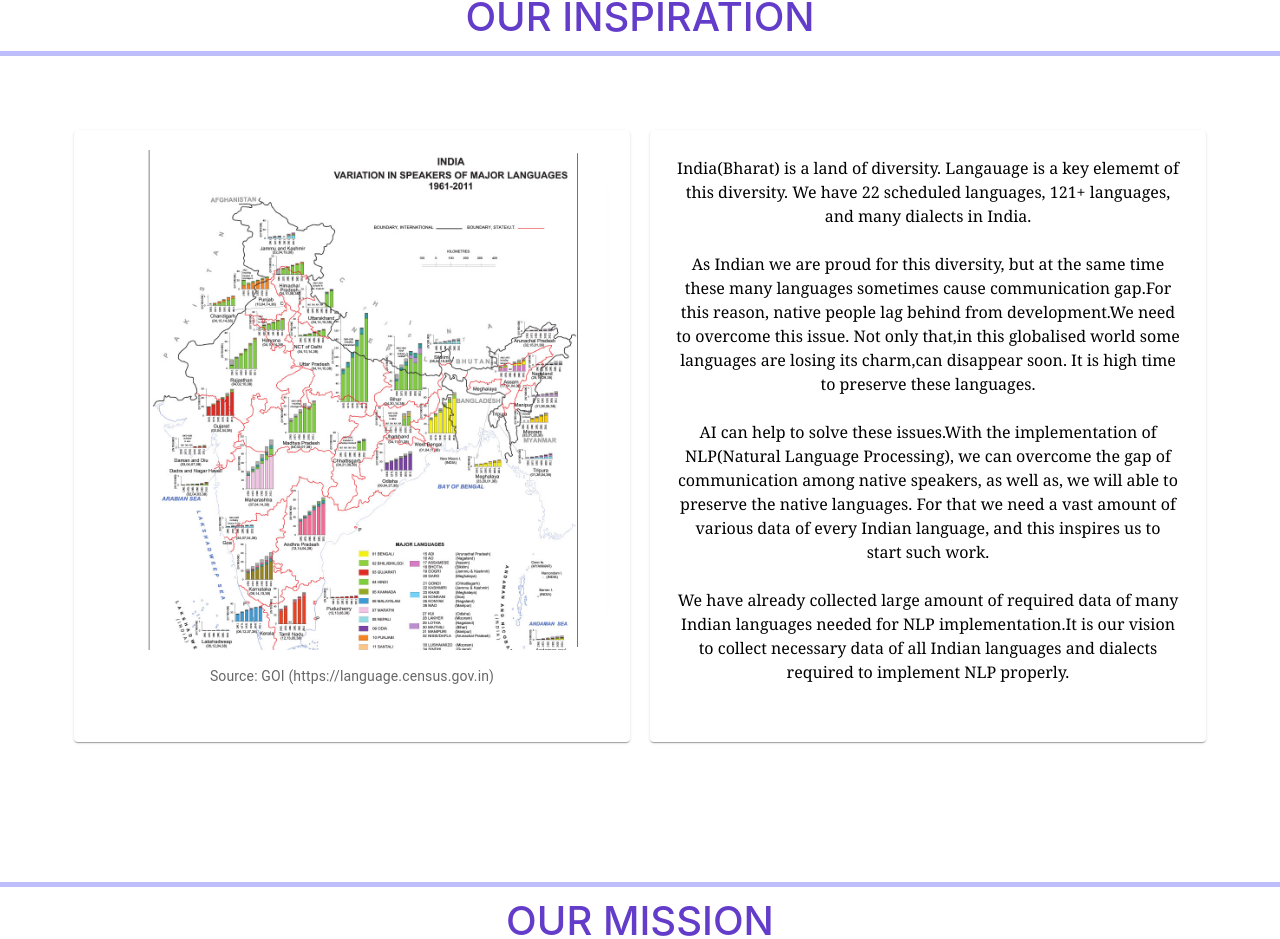
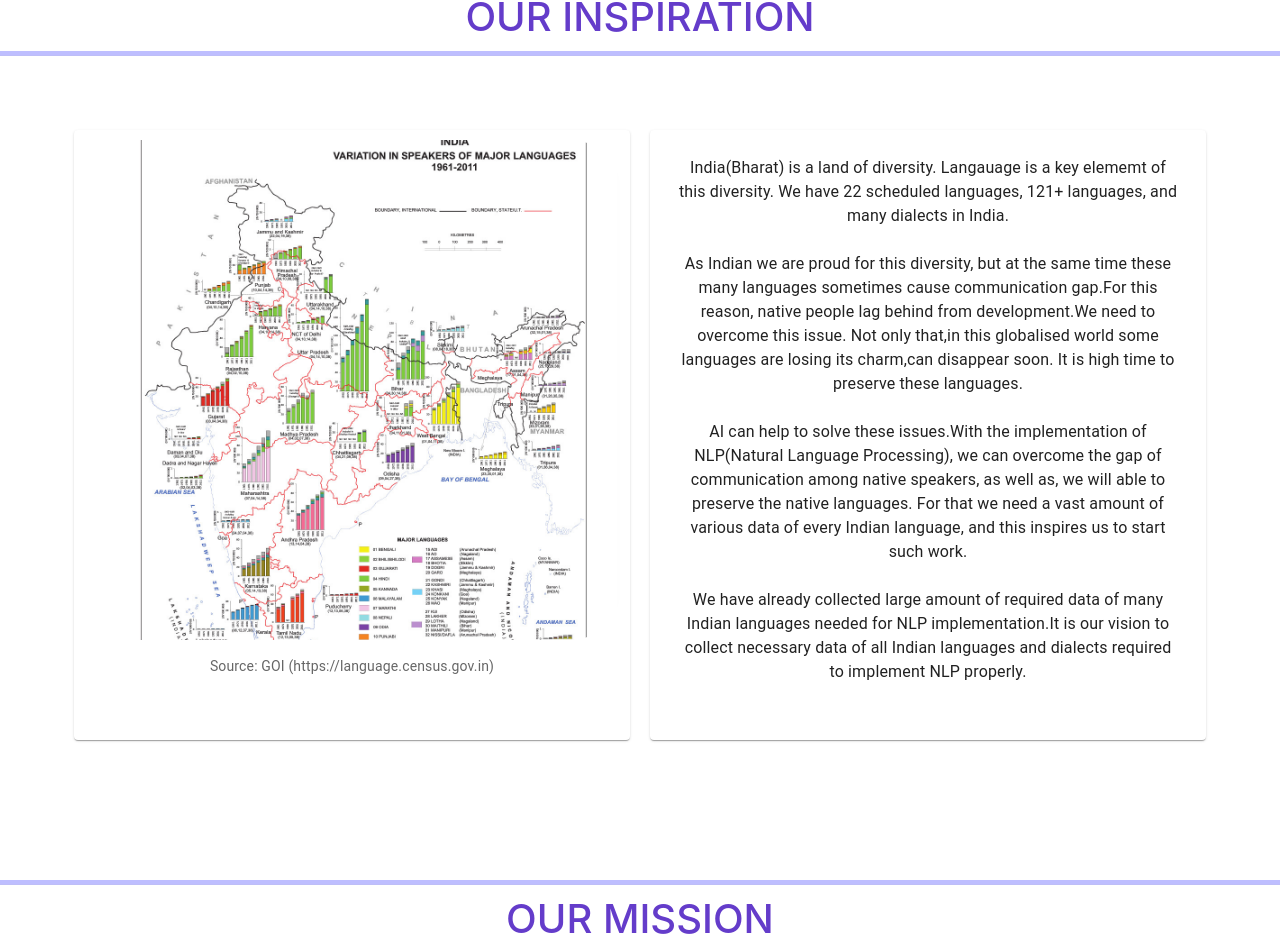
Before and after one commit to TanmoyTheStudent/VaniVerseDemo2, a React (Create React App) app: page /about-us in a window 1280 px wide. Shown: the part 1470-2409 px from the top of the page. Built offline with nearby package versions, Linux system fonts and the light colour scheme.

Commit message:
Update OurInspiration.js

```diff
--- a/src/components/home/sub-components/OurInspiration.js
+++ b/src/components/home/sub-components/OurInspiration.js
@@ -23,9 +23,9 @@ function OurInspiration() {
           <div style={{marginBottom:"150px"}}>
         <Divider
           sx={{
-            backgroundColor: 'blue', // Sets the color of the divider
-            height: '5px',           // Adjust the thickness of the divider
-            margin: '10px 0px',        // Optional: adds margin around the divider
+            backgroundColor: 'blue',
+            height: '5px',
+            margin: '10px 0px',
           }}/>
         <h1 className='d-flex flex-column align-items-center justify-content-center' style={{color:"#643cca"}}>OUR INSPIRATION</h1>
         <Divider
@@ -38,11 +38,12 @@ function OurInspiration() {
     <Container >
         <Grid container spacing={0}  justifyContent="center" style={{marginBottom:"4%"}}>
         <Grid item sm={12} md={6} lg={6}  style={{ display: 'flex', justifyContent: 'center' }}>
-                  <Card sx={{ width: '100%',height:"100%", padding: '20px', margin: '10px'}} align="center" >
+                  <Card sx={{ width: '100%',height:"100%", padding: '10px', margin: '10px'}} align="center" >
                     <CardActionArea onClick={handleClickOpen}>
                       <CardMedia
                         component="img"
-                        height="500"
+                        width="90%"
+                        height="500px"
                         image={Map}
                         alt="map"
                         style={{borderRadius:"50px"}}
@@ -62,7 +63,11 @@ function OurInspiration() {
 
                       <CardContent>
 
-                        <Typography variant="body" color="black" style={{fontFamily:"Georgia"}}>
+                        <Typography
+                        sx={{
+                          fontSize:{xs:"1.25rem",sm:"1.35rem",md:"1rem"}
+                        }}
+                        >
                          India(Bharat) is a land of diversity. Langauage is a key elememt of this diversity. We have 22 scheduled languages, 121+ languages, and many dialects in India. <br/><br/>
                         As Indian we are proud for this diversity, but at the same time these many languages sometimes cause communication gap.For this reason, native people lag behind from development.We need to overcome  this issue. Not only that,in this globalised world some languages are losing its charm,can disappear soon. It is high time to preserve these languages.<br/><br/>
                         AI can help to solve these issues.With the implementation of NLP(Natural Language Processing), we can overcome the gap of communication among native speakers, as well as, we will able to preserve the native languages. For that we need a vast amount of various data of every Indian language, and this inspires us to start such work.
```
